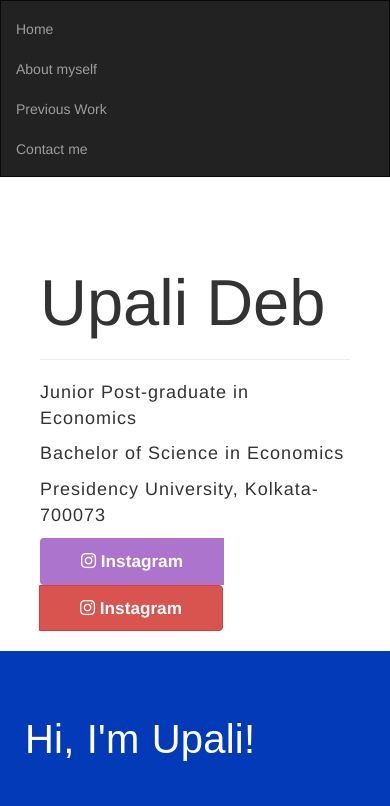
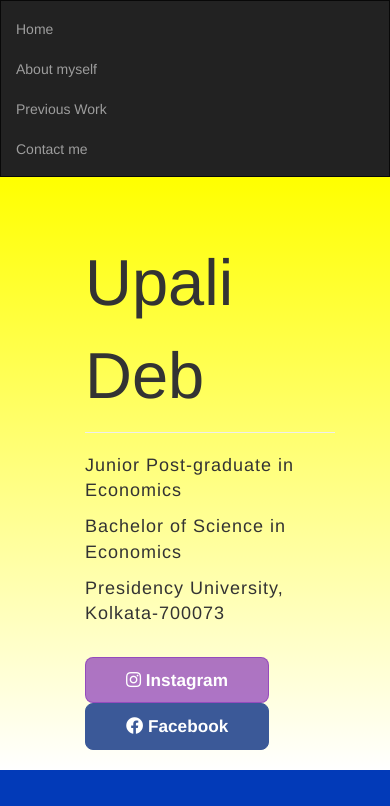
Before and after one commit to upali15/upali15.github.io, a website with bundled scripts: page index.html in a window 390 px wide. Shown: the top 806 px of the page. Built offline with nearby package versions, Linux system fonts and the light colour scheme; files whose address does not match are found by name.

Commit message:
New link added

```diff
--- a/css/styles.css
+++ b/css/styles.css
@@ -25,6 +25,19 @@
     background-color: #00c4ff;
     border-color: #00c4ff;
 }
+.navbar {
+    margin:0px;
+}
+.up-pad {
+    padding: 20px 0px 0px 30px;
+}
+#intro {
+    background-image:linear-gradient(yellow, rgba(255,255,255,0.9));
+    padding: 0px 40px;
+    /*border-color:black;
+    border-style:solid;
+    border-radius:25px;*/
+}
 #about {
     background-color:#023ab8;
     padding:60px 30px;
@@ -43,17 +56,30 @@
 }
 a.social-media-buttons{
     padding:10px 40px;
+    border-radius:8px;
+    margin:0px 20px 0px 0px;
     font-weight:600;
     font-size:17.2px;
     font-color:black;
     color:white;
 }
-a.insta {
+a.insta, a.insta:visited {
     background-color:rgba(138,58,185,0.7);
+    border-color:rgba(138,58,185,0.7);
 }
 a.insta:hover {
     color:white;
     background-color:rgba(138,58,185,0.75);
+    border-color:rgba(138,58,185,0.75);
+}
+a.facebook, a.facebook:hover {
+    background-color:rgba(59,89,152,1);
+    border-color:rgba(59,89,152,1);
+}
+a.facebook:hover {
+    color:white;
+    background-color:rgba(59,89,180,1);
+    border-color:rgba(59,89,180,1);
 }
 /*
 .giffill {
@@ -143,12 +169,9 @@ a.insta:hover {
 .norm {
     padding:0px 10px 0px 10px;
 }
-
-#intro {
-    background-color:#ffffff;
-    margin:0px 20px 0px 20px;
-    padding: 20px;
-    /*border-color:black;
-    border-style:solid;
-    border-radius:25px;*/
+.round {
+    border-radius:50%;
 }
+.social {
+    padding:20px 0px;
+}
--- a/js/Introduction.js
+++ b/js/Introduction.js
@@ -20,23 +20,23 @@ class Introduction extends React.Component
         var line3 = "Presidency University, Kolkata-700073";
         return e(
             'div',
-            {className:"row"},
+            {className:"container"},
             e(
                 'div',
                 {className:"col-12 col-sm-3 align-centre hidden-xs hidden-sm"},
                 e(
                     Photo,
                     {
-                        clss:"img-flex",
+                        clss:"img-flex round",
                         id:"me",
-                        path:this.props.path,
+                        path:'img/profile.png',
                         alt:"Profile Picture"
                     }
                 )
             ),
             e(
                 'div',
-                {className:"col-12 col-sm-9"},
+                {className:"col-12 col-sm-9 up-pad"},
                 e(
                     Line,
                     {
@@ -72,7 +72,7 @@ class Introduction extends React.Component
                 ),
                 e(
                     'div',
-                    {className:'btn-group'},
+                    {className:'social'},
                     e(
                         Button,
                         {
@@ -87,10 +87,10 @@ class Introduction extends React.Component
                     e(
                         Button,
                         {
-                            css:'btn btn-danger social-media-buttons',
-                            text:' Instagram',
-                            type:'fab fa-instagram',
-                            link:'https://www.instagram.com/_upali.15_/',
+                            css:'btn social-media-buttons facebook',
+                            text:' Facebook',
+                            type:'fab fa-facebook',
+                            link:'https://www.facebook.com/upali.deb.3',
                             target:'_blank',
                             alt:'Hello, facebook'
                         }
--- a/js/index.js
+++ b/js/index.js
@@ -11,7 +11,7 @@ rend(e(
     Introduction,
     {
         fullname:'Upali Deb',
-        path:"img/profile.svg"
+        path:"img/profile.png"
     }),
     document.getElementById("intro")
 );
```
Also changed, not shown: contact.html (+2 -7 lines).
